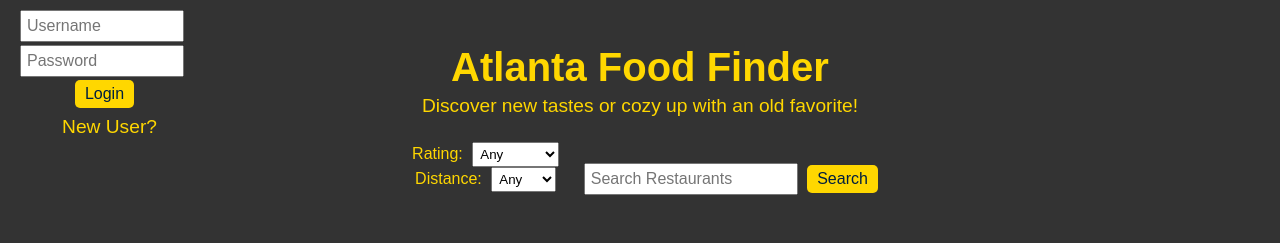
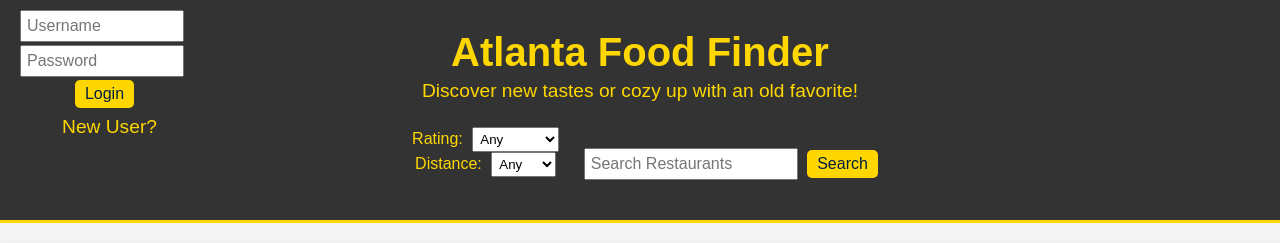
Before and after one commit to adityabilawar/Atlanta-Food-Finder, a Django app: page / in a window 1280 px wide; the page is wider, and only the part inside the window is pictured. Shown: the top 243 px of that part. Run offline with Django 5.2, Linux system fonts and the light colour scheme; some libraries are stand-ins or nearby versions.

Commit message:
Reduced header size to make more room for map

```diff
--- a/restaurants/templates/landing.html
+++ b/restaurants/templates/landing.html
@@ -21,7 +21,7 @@
             background-color: #333;
             color: white;
             text-align: center;
-            padding: 45px;
+            padding: 30px;
             position: relative; /* For positioning the login and search forms */
         }
 
```
